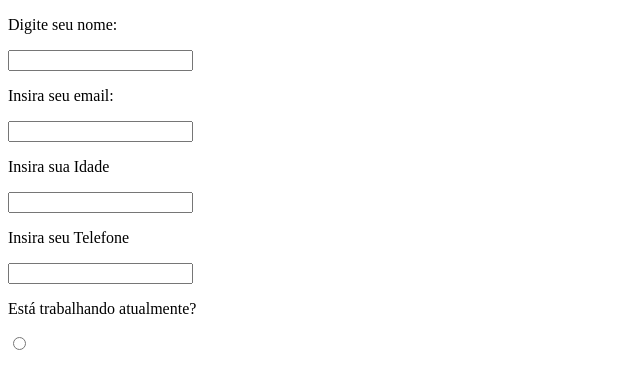
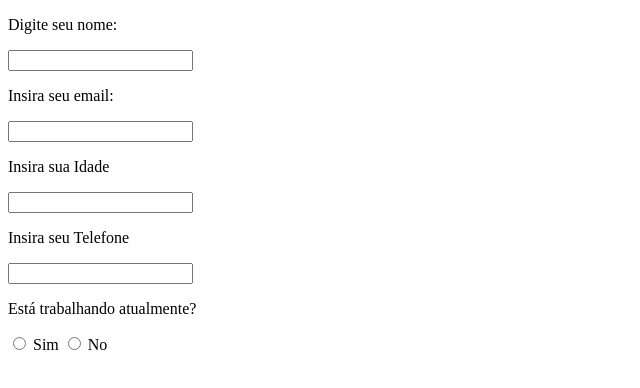
Before and after one commit to joaolucascomar/form-escola, a plain HTML site: page index.html in a window 1280 px wide. Shown: the full height of the page, 0-640 px from the left. Drawn offline with Linux system fonts and the light colour scheme.

Commit message:
yes or no

```diff
--- a/index.html
+++ b/index.html
@@ -16,7 +16,8 @@
         <p>Insira seu Telefone</p>
         <input type="tel" name="phone">
         <p>Está trabalhando atualmente?</p>
-        <input type="radio" name="work">
+        <input type="radio" name="work" value="sim"> Sim
+        <input type="radio" name="work" value="no"> No
     </form>
 </body>
 </html>
```
